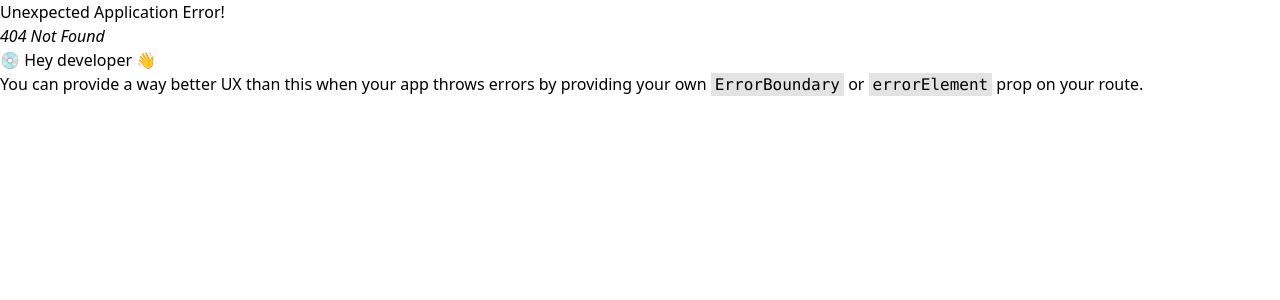
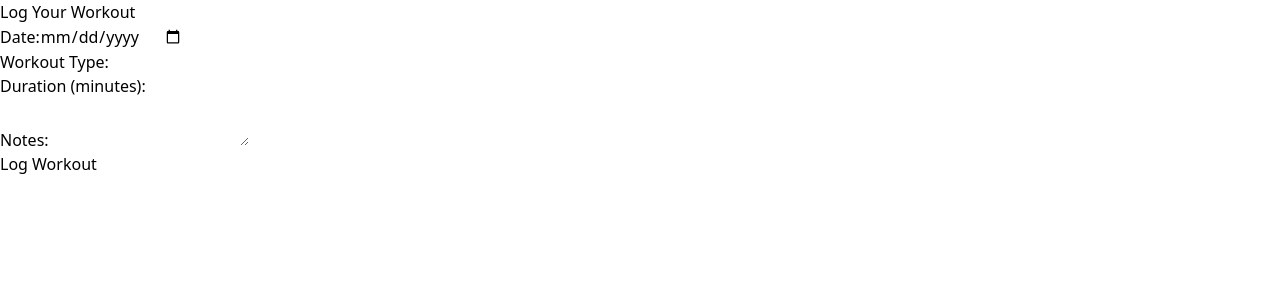
Before and after one commit to Enstorm5/Fitness, a React (Vite) app: page /log-workout in a window 1280 px wide. Before the commit this address had no page. Shown: the top 300 px of the page. Built offline with nearby package versions, Linux system fonts and the light colour scheme.

Commit message:
"LogWorkoutsToTrackProgress"

```diff
--- a/src/components/HeaderContent/NavBar.jsx
+++ b/src/components/HeaderContent/NavBar.jsx
@@ -66,6 +66,9 @@ function NavBar() {
         <div className="px-4 py-2 rounded-lg hover:bg-green-600 transition duration-300">
           <MenuItems linkname="Create Account" url="/create-account" />
         </div>
+        <div className="px-4 py-2 rounded-lg hover:bg-green-600 transition duration-300">
+          <MenuItems linkname="Log Workout" url="/log-workout" />
+        </div>
       </div>
     </nav>
   );
--- a/src/main.jsx
+++ b/src/main.jsx
@@ -13,6 +13,7 @@ import FitnessProfile from './pages/FitnessProfile.jsx';
 import Prototype from './pages/Prototype.jsx';
 import PreMadeWorkoutPlans from './pages/PreMadeWorkoutPlans.jsx';
 import CreateAccount from './pages/CreateAccount.jsx';
+import LogWorkout from './pages/LogWorkout.jsx';
 
 import './index.css'
 import {
@@ -73,6 +74,10 @@ const router = createBrowserRouter([
     path: "/create-account",
     element: <CreateAccount />,
   },
+  {
+    path: "/log-workout",
+    element: <LogWorkout />,
+  },
 
 
 ]);
--- /dev/null
+++ b/src/pages/LogWorkout.jsx
@@ -0,0 +1,63 @@
+import React, { useState } from 'react';
+
+const LogWorkout = () => {
+  const [date, setDate] = useState('');
+  const [workoutType, setWorkoutType] = useState('');
+  const [duration, setDuration] = useState('');
+  const [notes, setNotes] = useState('');
+
+  const handleSubmit = (e) => {
+    e.preventDefault();
+    console.log('Workout Logged:', { date, workoutType, duration, notes });
+    // Here you would typically send this data to a backend API
+  };
+
+  return (
+    <div>
+      <h1>Log Your Workout</h1>
+      <form onSubmit={handleSubmit}>
+        <div>
+          <label htmlFor="date">Date:</label>
+          <input
+            type="date"
+            id="date"
+            value={date}
+            onChange={(e) => setDate(e.target.value)}
+            required
+          />
+        </div>
+        <div>
+          <label htmlFor="workoutType">Workout Type:</label>
+          <input
+            type="text"
+            id="workoutType"
+            value={workoutType}
+            onChange={(e) => setWorkoutType(e.target.value)}
+            required
+          />
+        </div>
+        <div>
+          <label htmlFor="duration">Duration (minutes):</label>
+          <input
+            type="number"
+            id="duration"
+            value={duration}
+            onChange={(e) => setDuration(e.target.value)}
+            required
+          />
+        </div>
+        <div>
+          <label htmlFor="notes">Notes:</label>
+          <textarea
+            id="notes"
+            value={notes}
+            onChange={(e) => setNotes(e.target.value)}
+          ></textarea>
+        </div>
+        <button type="submit">Log Workout</button>
+      </form>
+    </div>
+  );
+};
+
+export default LogWorkout;
```
